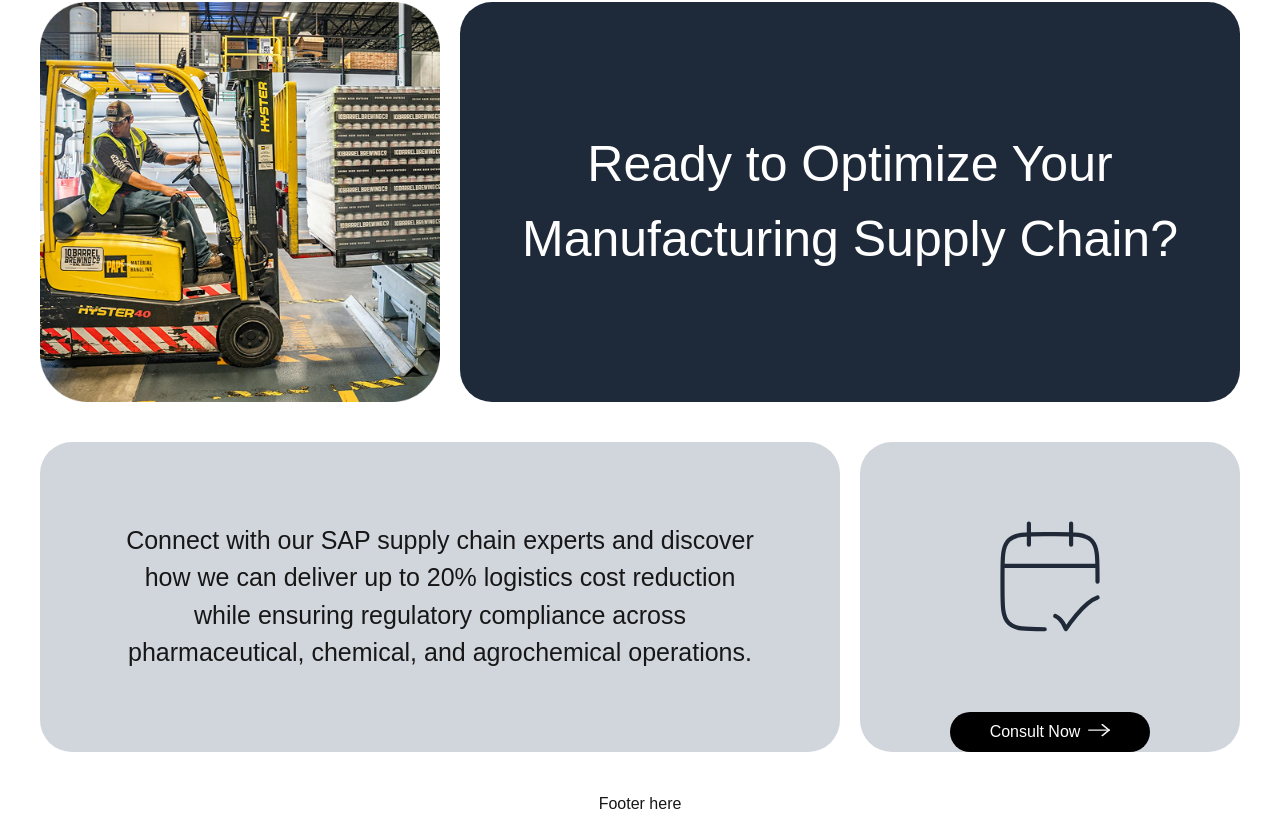
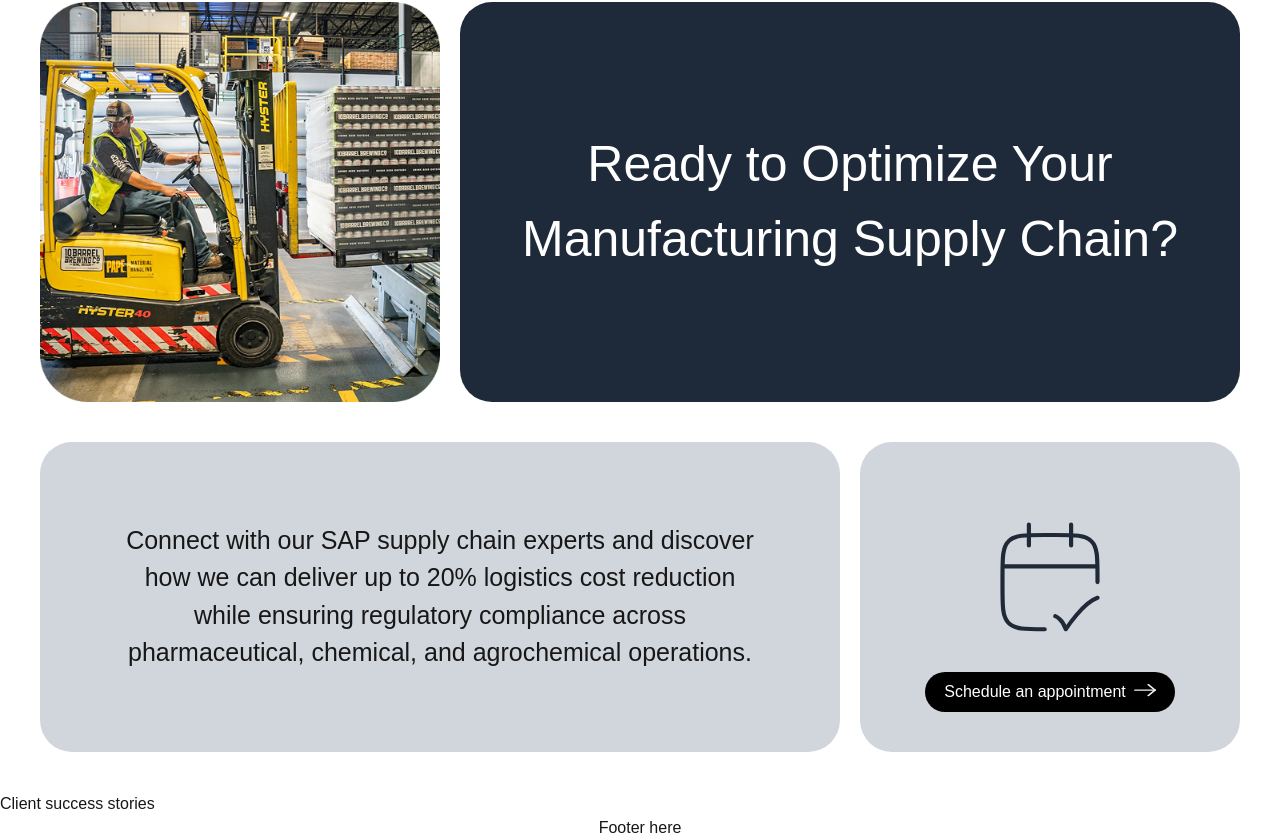
Before and after one commit to mohdqaseem198/GrayArc-Practice1, a Next.js app: page / in a window 1280 px wide. Shown: the part 2508-3348 px from the top of the page. Before the commit the page ends 3324 px from the top, so only its background shows below. Built offline with nearby package versions, Linux system fonts and the light colour scheme.

Commit message:
cleint success story start

```diff
--- a/Components/Body.js
+++ b/Components/Body.js
@@ -1,3 +1,4 @@
+import ClientStory from "./ClientStory";
 import Hero from "./Hero";
 import Meet from "./Meet";
 import Mission from "./Mission";
@@ -9,6 +10,7 @@ const Body = () => {
         <Hero />
         <Mission />
         <Meet/>
+        <ClientStory/>
     </div>)
 };
 
--- a/Components/Car.js
+++ b/Components/Car.js
@@ -17,14 +17,18 @@ const Car = () => {
         md:grid md:grid-cols-3">
             <div className="col-span-2 flex items-center text-center rounded-4xl  bg-gray-300
             ">
-                <h2 className="p-20 text-[25px]">Connect with our SAP supply chain experts and discover how we can deliver up to 20% logistics cost reduction while ensuring regulatory compliance across pharmaceutical, chemical, and agrochemical operations.</h2>
+                <h2 className="text-[25px]
+                sm:p-20">Connect with our SAP supply chain experts and discover how we can deliver up to 20% logistics cost reduction while ensuring regulatory compliance across pharmaceutical, chemical, and agrochemical operations.</h2>
             </div>
-            <div className="grid-cols-1 flex flex-col mt-5 text-center bg-gray-300 rounded-4xl
-            sm:mt-0 sm:ml-5">
-                <Image className="w-[100px] m-auto" src="/Calender.svg" height={0} width={100} />
-                <div>
-                    <button className="w-full  bg-black text-white p-2 rounded-3xl cursor-pointer
-                    sm:w-[200px]">Consult Now
+            <div className=" mt-5 text-center bg-gray-300 rounded-4xl
+            sm:mt-5 sm:ml-0
+            md:mt-0 md:ml-5">
+                <div className="flex flex-col justify-center gap-10 items-center">
+                    <Image className="w-[100px] mt-20" src="/Calender.svg" height={0} width={100} />
+                    <div className="w-full">
+                    <button className="w-full bg-black text-white p-2 rounded-3xl cursor-pointer
+                    md:w-[200px]
+                    lg:w-[250px]">Schedule an appointment
                         <span className="inline-block ml-2"><svg className="" width="22" height="13" viewBox="0 0 22 13" fill="none" xmlns="http://www.w3.org/2000/svg">
                             <path fill-rule="evenodd" clip-rule="evenodd" d="M13.6844 0.157795C13.888 0.0421962 14.1506 -0.0135541 14.4144 0.00279967C14.6783 0.0191534 14.9218 0.106272 15.0915 0.245005L21.7528 5.69568C21.8405 5.76406 21.9073 5.84371 21.9493 5.92994C21.9912 6.01618 22.0074 6.10726 21.9969 6.19783C21.9864 6.2884 21.9495 6.37663 21.8883 6.45732C21.8271 6.53802 21.7428 6.60955 21.6404 6.66771C21.5381 6.72587 21.4197 6.76949 21.2922 6.79599C21.1648 6.8225 21.0308 6.83135 20.8983 6.82204C20.7657 6.81273 20.6373 6.78544 20.5204 6.74178C20.4036 6.69811 20.3007 6.63896 20.2179 6.56779L13.5565 1.11711C13.387 0.978314 13.3052 0.79929 13.3292 0.619399C13.3532 0.439508 13.481 0.273473 13.6844 0.157795Z" fill="#F3F4F6"/>
                             <path fill-rule="evenodd" clip-rule="evenodd" d="M13.6844 12.1057C13.481 11.99 13.3532 11.824 13.3292 11.6441C13.3052 11.4642 13.387 11.2852 13.5565 11.1464L20.2179 5.69568C20.3007 5.62451 20.4036 5.56535 20.5204 5.52169C20.6373 5.47802 20.7657 5.45073 20.8983 5.44142C21.0308 5.43211 21.1648 5.44097 21.2922 5.46747C21.4197 5.49398 21.5381 5.53759 21.6404 5.59575C21.7428 5.65392 21.8271 5.72545 21.8883 5.80614C21.9495 5.88684 21.9864 5.97506 21.9969 6.06563C22.0074 6.1562 21.9912 6.24728 21.9493 6.33352C21.9073 6.41976 21.8405 6.49941 21.7528 6.56779L15.0915 12.0185C14.9218 12.1572 14.6783 12.2443 14.4144 12.2607C14.1506 12.277 13.888 12.2213 13.6844 12.1057Z" fill="#F3F4F6"/>
@@ -32,6 +36,8 @@ const Car = () => {
                         </svg></span>
                     </button>
                 </div>
+                </div>
+
             </div>
         </div>
     </div>)
--- /dev/null
+++ b/Components/ClientStory.js
@@ -0,0 +1,8 @@
+
+const ClientStory = () => {
+    return(<div id="clientStory">
+        <h2>Client success stories</h2>
+    </div>)
+};
+
+export default ClientStory;
```
